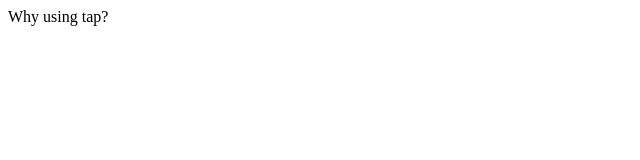
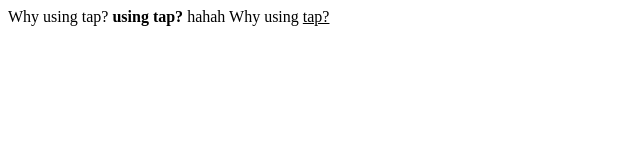
Before and after one commit to JO-Hyelee/hytest, a plain HTML site: page index.html in a window 1280 px wide. Shown: the whole page, without its empty margins (0-640 px from the left). Drawn offline with Linux system fonts and the light colour scheme.

Commit message:
Add files via upload

```diff
--- a/index.html
+++ b/index.html
@@ -8,6 +8,8 @@
 
     <body>
         Why using tap?
+        <strong> using tap? </strong> hahah
+        Why using <u> tap? </u>
     </body>
 
 </html>
```
